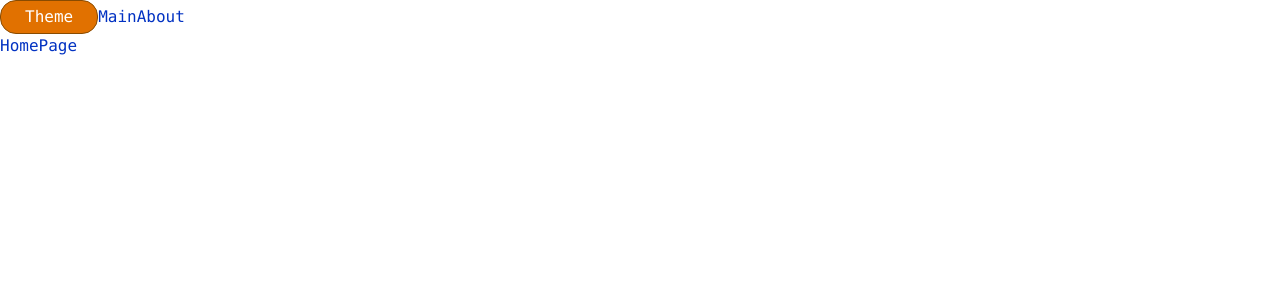
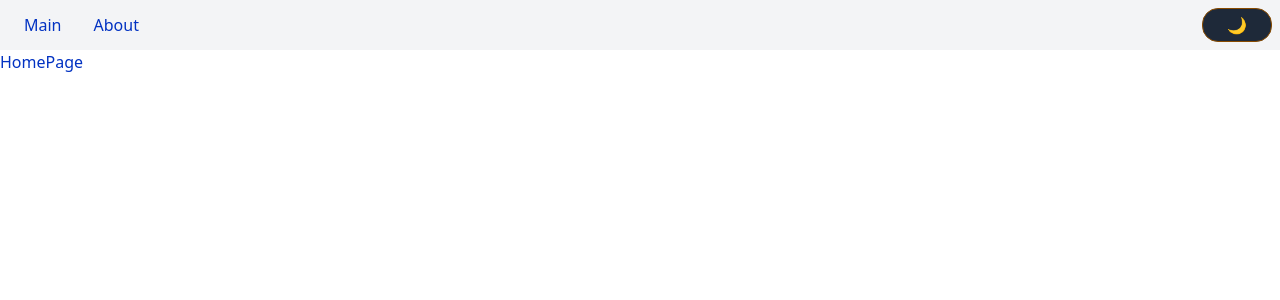
Before and after one commit to acid-lynx/vite-react, a React (Vite) app: page / in a window 1280 px wide. Shown: the top 300 px of the page. Built offline with nearby package versions, Linux system fonts and the light colour scheme.

Commit message:
tailwind styles fixes

```diff
--- a/src/app/App.tsx
+++ b/src/app/App.tsx
@@ -8,7 +8,7 @@ export const App = () => {
     const { theme } = useTheme()
 
     return (
-        <div className={ clsx('app h-screen', theme) }>
+        <div className={clsx('bg-[var(--bg-primary)] text-[var(--text-primary)] min-h-screen', theme)}>
             <Navbar />
             <Outlet/>
         </div>
--- a/src/app/styles/index.css
+++ b/src/app/styles/index.css
@@ -1,11 +1,4 @@
 @import "tailwindcss";
-
 @import "./variables/global.css";
 @import "./themes/light.css";
 @import "./themes/dark.css";
-
-.app {
-    font: var(--font-m);
-    background: var(--bg-primary);
-    color: var(--text-primary);
-}
--- a/src/app/styles/themes/light.css
+++ b/src/app/styles/themes/light.css
@@ -1,6 +1,6 @@
 .light-mode {
     --bg-primary: #ffffff;
-    --bg-secondary: red;
+    --bg-secondary: #f3f4f6;
     --text-primary: #0232c2;
     --text-secondary: #0449e0;
 }
--- a/src/shared/NavbarLink/index.tsx
+++ b/src/shared/NavbarLink/index.tsx
@@ -8,7 +8,7 @@ interface NavbarLinkProps {
 export default function NavbarLink({to, text, ...rest}: NavbarLinkProps) {
     return (
         <NavLink
-            className=""
+            className="mx-4"
             to={ to }
             { ...rest }
         >
--- a/src/widgets/Navbar/index.tsx
+++ b/src/widgets/Navbar/index.tsx
@@ -2,17 +2,20 @@ import { useTheme } from "@/app/providers/ThemeProvider";
 import NavbarLink from "@/shared/NavbarLink";
 
 export default function Navbar() {
-    const { toggleTheme } = useTheme()
+    const { theme, toggleTheme } = useTheme()
     return (
-        <div className="bg-bgSecondary">
+        <div className="bg-[var(--bg-secondary)] p-2 flex justify-between items-center">
+            <div className="menu-items">
+                <NavbarLink to="/" text="Main"/>
+                <NavbarLink to="/about" text="About" />
+            </div>
+
             <button
                 onClick={ toggleTheme }
-                className="bg-amber-600 text-white border border-yellow-800 px-6 py-1 rounded-2xl"
+                className="bg-gray-800 border border-yellow-800 px-6 py-1 rounded-2xl"
             >
-                Theme
+                {theme === 'light-mode' ? '🌙' : '☀️'}
             </button>
-            <NavbarLink to="/" text="Main"/>
-            <NavbarLink to="/about" text="About" />
         </div>
     )
 }
--- a/tailwind.config.js
+++ /dev/null
@@ -1,11 +0,0 @@
-module.exports = {
-  theme: {
-    extend: {
-      colors: {
-        'bgPrimary': 'var(--bg-primary)',
-        'bgSecondary': 'var(--bg-secondary)',
-        'textPrimary': 'var(--text-primary)',
-      }
-    }
-  }
-}
```
